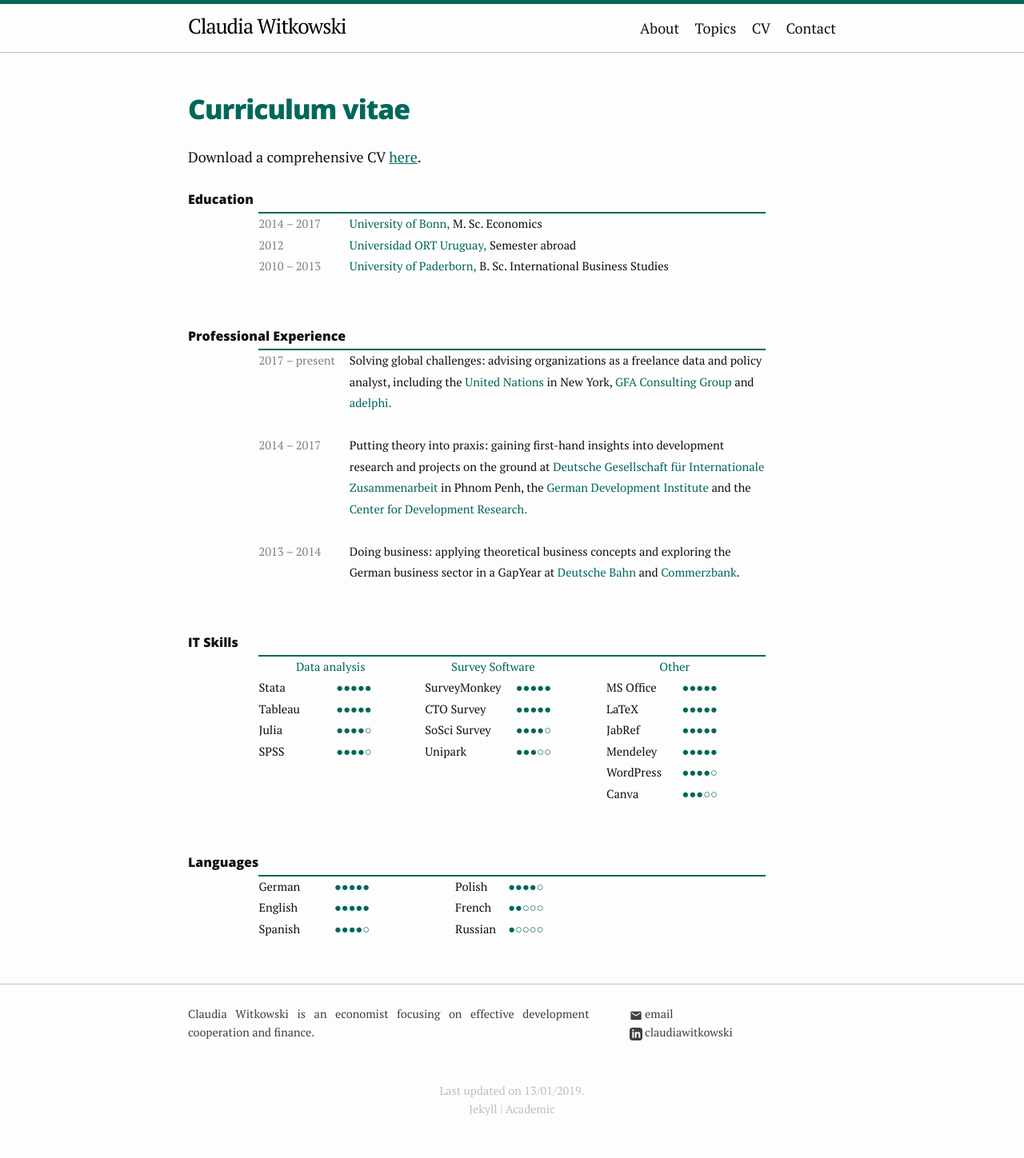
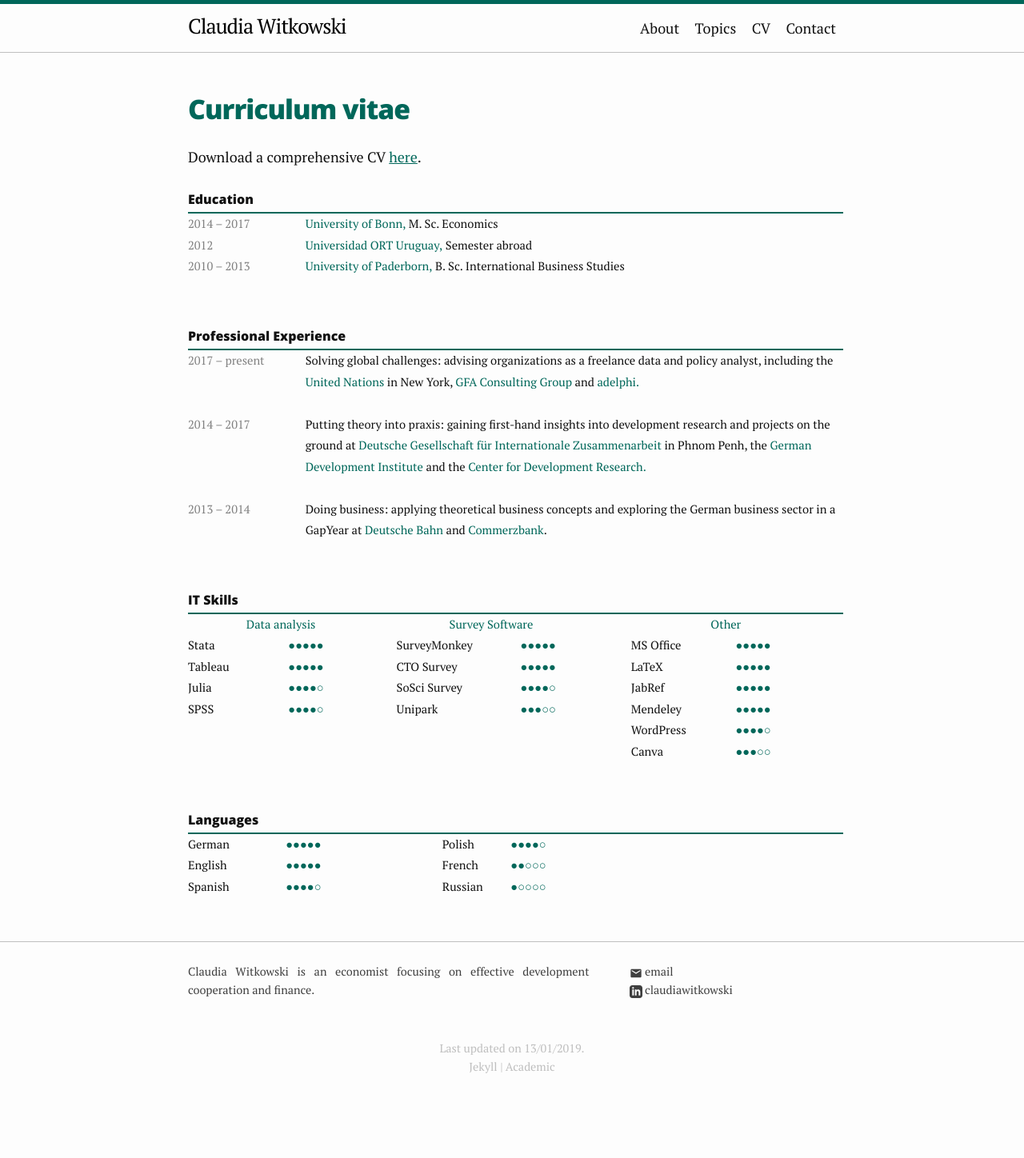
Before and after one commit to clawit91/website, a Jekyll site: the page built from 4_cv.html, in a window 1280 px wide. Shown: the whole page at 80% size. Built offline with Jekyll 4.4.1, drawn with Linux system fonts in a browser that asks for light colours; after the commit the page ends 1395 px from its top, so only the background shows below that.

Commit message:
Update layout CV

```diff
--- a/4_cv.html
+++ b/4_cv.html
@@ -13,8 +13,8 @@ permalink: /cv/
 normal'><span lang=EN-US style='font-size:12.0pt;mso-bidi-font-size:11.0pt;
 font-family:"Open Sans",sans-serif;mso-ansi-language:EN-US'>Education<o:p></o:p></span></b></p>
 
-<table class=TableNormal border=0 cellspacing=0 cellpadding=0 width=633
- style='width:474.9pt;border-collapse:collapse;mso-yfti-tbllook:480;mso-padding-alt:
+<table class=TableNormal border=0 cellspacing=0 cellpadding=0 width=819
+ style='width:auto-width;border-collapse:collapse;mso-yfti-tbllook:480;mso-padding-alt:
  0cm 0cm 0cm 0cm'>
  <tr style='mso-yfti-irow:0;mso-yfti-firstrow:yes;mso-yfti-lastrow:yes;
   height:39.7pt'>
@@ -73,8 +73,8 @@ normal'><span lang=EN-US style='font-size:12.0pt;mso-bidi-font-size:11.0pt;
 font-family:"Open Sans",sans-serif;mso-ansi-language:EN-US'>Professional
 Experience<o:p></o:p></span></b></p>
 
-<table class=TableNormal border=0 cellspacing=0 cellpadding=0 width=633
- style='width:474.9pt;border-collapse:collapse;mso-yfti-tbllook:480;mso-padding-alt:
+<table class=TableNormal border=0 cellspacing=0 cellpadding=0 width=819
+ style='width:auto-width;border-collapse:collapse;mso-yfti-tbllook:480;mso-padding-alt:
  0cm 0cm 0cm 0cm'>
  <tr style='mso-yfti-irow:0;mso-yfti-firstrow:yes;height:1.0pt'>
   <td width=113 valign=top style='width:3.0cm;border:none;border-top:solid #00675A 1.5pt;
@@ -154,8 +154,8 @@ mso-bidi-font-family:Arial;mso-ansi-language:EN-US'><o:p>&nbsp;</o:p></span></p>
 normal'><span lang=EN-US style='font-size:12.0pt;mso-bidi-font-size:11.0pt;
 font-family:"Open Sans",sans-serif;mso-ansi-language:EN-US'>IT Skills<o:p></o:p></span></b></p>
 
-<table class=TableNormal border=0 cellspacing=0 cellpadding=0 width=633
- style='width:474.9pt;border-collapse:collapse;mso-yfti-tbllook:480;mso-padding-alt:
+<table class=TableNormal border=0 cellspacing=0 cellpadding=0 width=819
+ style='width:auto-width;border-collapse:collapse;mso-yfti-tbllook:480;mso-padding-alt:
  0cm 0cm 0cm 0cm'>
  <tr style='mso-yfti-irow:0;mso-yfti-firstrow:yes;height:11.6pt'>
   <td width=180 colspan=2 style='width:134.7pt;border:none;border-top:solid #00675A 1.5pt;
@@ -399,8 +399,8 @@ mso-bidi-font-family:Arial;mso-ansi-language:EN-US'><o:p>&nbsp;</o:p></span></b>
 normal'><span lang=EN-US style='font-size:12.0pt;mso-bidi-font-size:11.0pt;
 font-family:"Open Sans",sans-serif;mso-ansi-language:EN-US'>Languages<o:p></o:p></span></b></p>
 
-<table class=TableNormal border=0 cellspacing=0 cellpadding=0 width=633
- style='width:474.9pt;border-collapse:collapse;mso-yfti-tbllook:480;mso-padding-alt:
+<table class=TableNormal border=0 cellspacing=0 cellpadding=0 width=819
+ style='width:auto-width;border-collapse:collapse;mso-yfti-tbllook:480;mso-padding-alt:
  0cm 0cm 0cm 0cm'>
  <tr style='mso-yfti-irow:0;mso-yfti-firstrow:yes;height:11.6pt'>
   <td width=95 style='width:70.9pt;border:none;border-top:solid #00675A 1.5pt;
```
Also changed, not shown: 2 other files.
